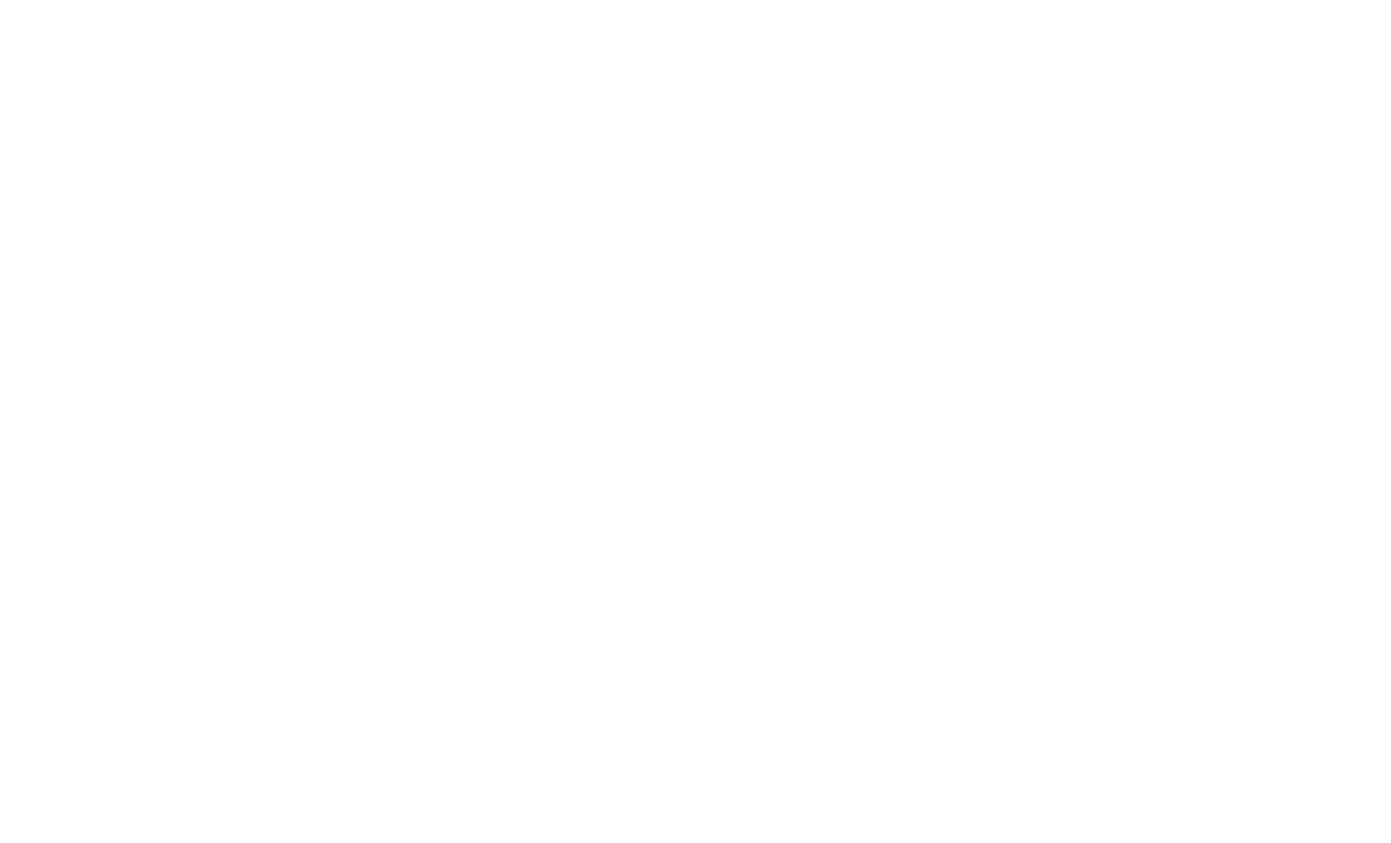
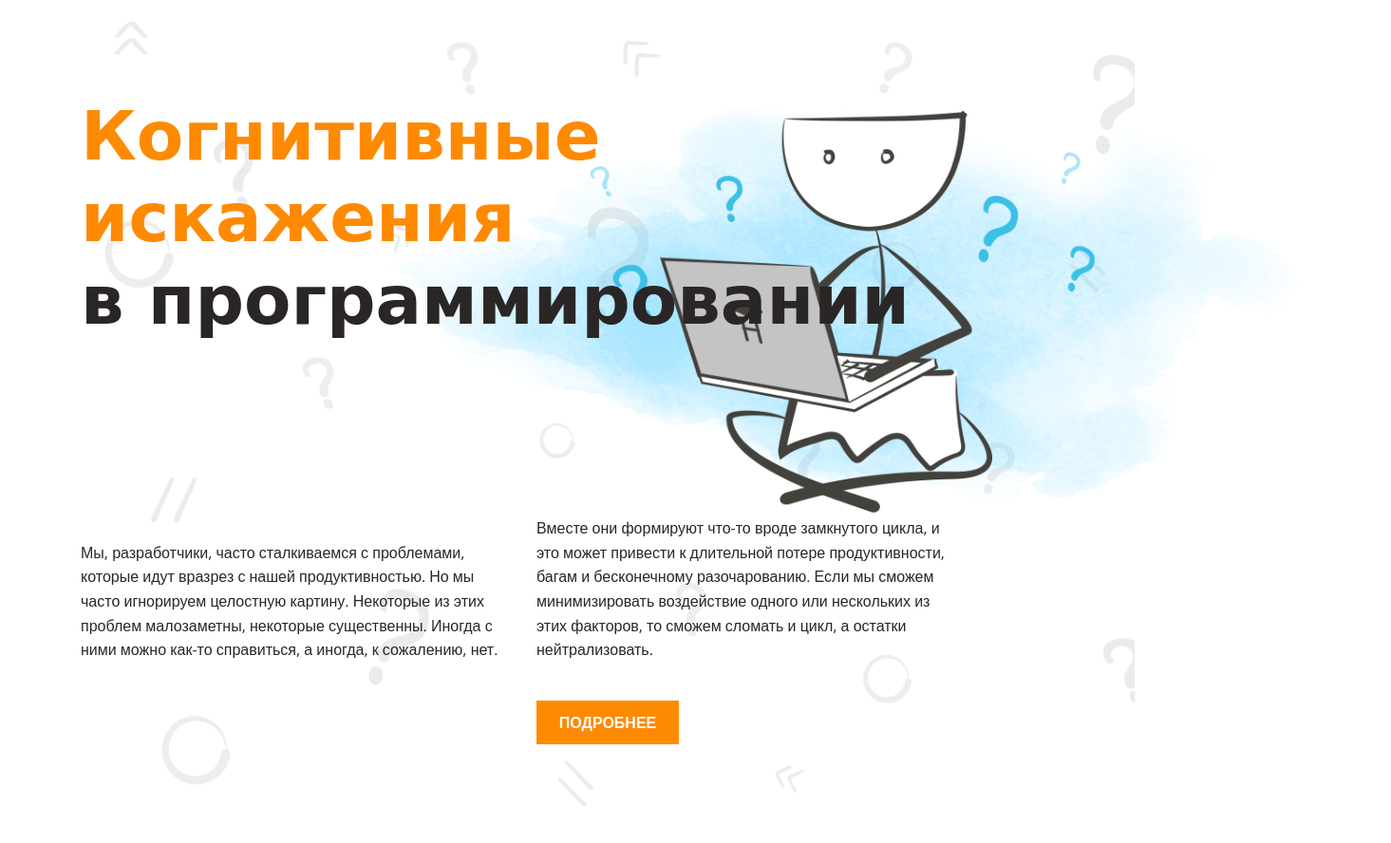
Before and after one commit to patr0ne/layout-designer-project-lvl1, a website: page src/index.html in a window 1280 px wide. Shown: the whole page at 95% size, 1465 px wide, since content can reach past the window. Drawn offline with nearby package versions, Linux system fonts and the light colour scheme; a web font is replaced by a local one.

Commit message:
Первая секция - header

```diff
--- a/src/index.html
+++ b/src/index.html
@@ -9,15 +9,27 @@
     <link rel="stylesheet" href="styles/style.css">
 </head>
 <body>
-    <header>
+    <header class="header">
+        <h2 class="header-text-1lvl">Когнитивные <br> искажения</h2>
 
+        <h2 class="header-text-1lvl-2">в программировании</h2>
+        <img src="img/main.png" class="img-header" alt="Когнитивные иска">
+        <div class="columns">
+            <p class="description-text">Мы, разработчики, часто сталкиваемся с проблемами, которые идут вразрез с нашей продуктивностью.
+                Но мы часто игнорируем целостную картину. Некоторые из этих проблем малозаметны, некоторые существенны. Иногда с ними можно как-то справиться, а иногда, к сожалению, нет.</p>
+            <p class="description-text non-margin">Вместе они формируют что-то вроде замкнутого цикла, и это может привести к длительной потере продуктивности, багам и бесконечному разочарованию.
+                Если мы сможем минимизировать воздействие одного или нескольких из этих факторов, то сможем сломать и цикл, а остатки нейтрализовать.</p>
+        </div>
+        <div class="button">
+            <a href="#section" class=""><button class="btn-more">Подробнее</button></a>
+        </div>
     </header>
     <main>
         <section></section>
         <section></section>
         <section></section>
         <section></section>
-        <section></section>
+        <a name="section"></a><section></section>
         <section></section>
         <section></section>
     </main>
--- a/src/styles/style.css
+++ b/src/styles/style.css
@@ -1,6 +1,11 @@
 /** CSS STYLE **/
 @import url('https://fonts.googleapis.com/css2?family=Open+Sans:ital,wght@0,300;0,400;0,600;0,700;0,800;1,300;1,400;1,600;1,700;1,800&display=swap');
 @import url('https://fonts.googleapis.com/css2?family=Neucha&display=swap');
+
+* {
+  margin: 0;
+  padding: 0;
+}
 
 :root {
   --white-color: #fff;
@@ -14,21 +19,15 @@
   --blue-color: #1085c5;
 }
 
-h1, h2, h3 {
+body {
+  position: relative;
+}
+
+h1,
+h2,
+h3 {
   font-family: 'Neucha', cursive;
   line-height: 1.2em;
-}
-
-.header-text-1lvl {
-    font-size: 72px;
-}
-
-.header-text-4lvl {
-    font-size: 60px;
-}
-
-.header-text-3lvl {
-    font-size: 34px;
 }
 
 p {
@@ -38,8 +37,83 @@ p {
   color: var(--dark-color);
 }
 
-section {
+.header {
   max-width: 1110px;
   padding: 100px 0;
+  margin: 0 auto;
+  position: relative;
+  height: auto;
+}
+
+.header::before {
+  background-image: url('../img/background.png');
+  opacity: 10%;
+  content: '';
+  top: 0;
+  position: absolute;
+  display: block;
+  height: 100%;
+  width: 100%;
+  background-repeat: no-repeat;
+  background-size: cover;
+  z-index: -1;
+}
+
+.header-text-1lvl {
+  font-size: 72px;
+  color: var(--main-color);
+}
+
+.header-text-1lvl-2 {
+  font-size: 72px;
+  color: var(--dark-color);
+}
+
+.img-header {
+  height: 525px;
+  top: 55px;
+  right: -270px;
+  position: absolute;
+  z-index: -1;
+}
+
+.columns {
+  display: flex;
+  align-items: flex-end;
+  margin-top: 185px;
+}
+
+.description-text {
+  margin-right: 30px;
+  text-align: left;
+  max-width: 450px;
+}
+
+.non-margin {
+  margin-right: 0;
+}
+
+.button {
+  position: relative;
   text-align: center;
+  margin-top: 40px;
 }
+
+.btn-more {
+  font-family: 'Open Sans', sans-serif;
+  font-size: 16px;
+  font-weight: bold;
+  color: var(--white-color);
+  text-transform: uppercase;
+  background-color: var(--main-color);
+  padding: 12px 24px;
+  border: 0;
+}
+
+.header-text-2lvl {
+  font-size: 60px;
+}
+
+.header-text-3lvl {
+  font-size: 34px;
+}
```
Also changed, not shown: src/img/1.png (added), src/img/background.png (added), src/img/main.png (added). Lines whose indentation alone changed are shown as unchanged.
